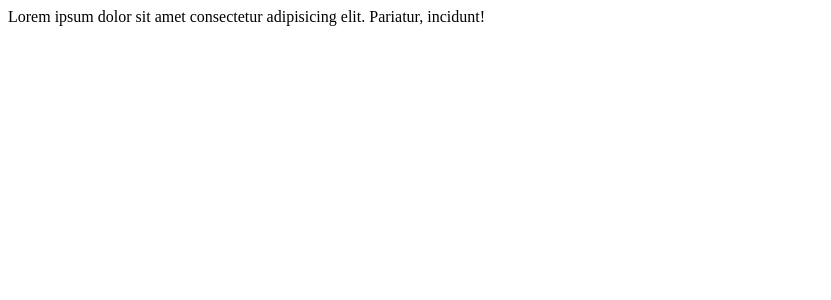
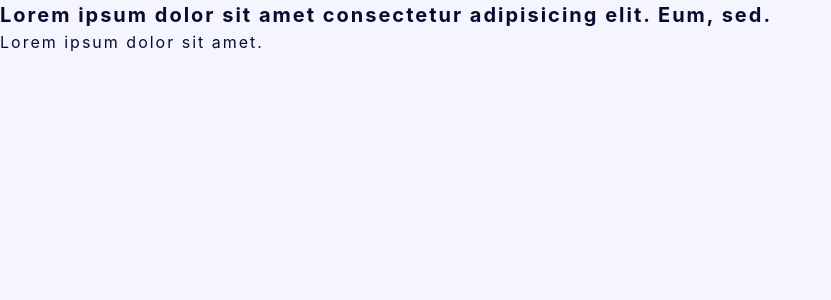
Before and after one commit to DoanhTran03/react-projects, a React (Vite) app: page / in a window 1280 px wide. Shown: the top 300 px of the page, without its empty margins (0-831 px from the left). Built offline with nearby package versions, Linux system fonts and the light colour scheme.

Commit message:
Add Typography and Global Style in css stylesheet

```diff
--- a/src/App.tsx
+++ b/src/App.tsx
@@ -4,7 +4,8 @@ function App() {
 
   return (
     <>
-      Lorem ipsum dolor sit amet consectetur adipisicing elit. Pariatur, incidunt!
+      <h1>Lorem ipsum dolor sit amet consectetur adipisicing elit. Eum, sed.</h1>
+      <p>Lorem ipsum dolor sit amet.</p>
     </>
   )
 }
--- a/src/index.css
+++ b/src/index.css
@@ -0,0 +1,26 @@
+/*Global style*/
+:root {
+  --border-color: #E1E3F7;
+  --background-color: #F4F5FF;
+  --background-color-2: #fff;
+  --fill-color: #090B2E;
+}
+*,::after,::before {
+  margin: 0;
+  box-sizing: border-box;
+}
+/*----Typography----*/
+html {
+  font-size: 62.5%;
+}
+body {
+  background-color: var(--background-color);
+  font-family: -apple-system, BlinkMacSystemFont, 'Segoe UI', Roboto, Oxygen, Ubuntu, Cantarell, 'Open Sans', 'Helvetica Neue', sans-serif;
+  line-height: 1.5;
+  letter-spacing: 2px;
+  font-size: 1.6rem;
+  color: var(--fill-color);
+}
+h1 {
+  font-size: 2rem;
+}
```
